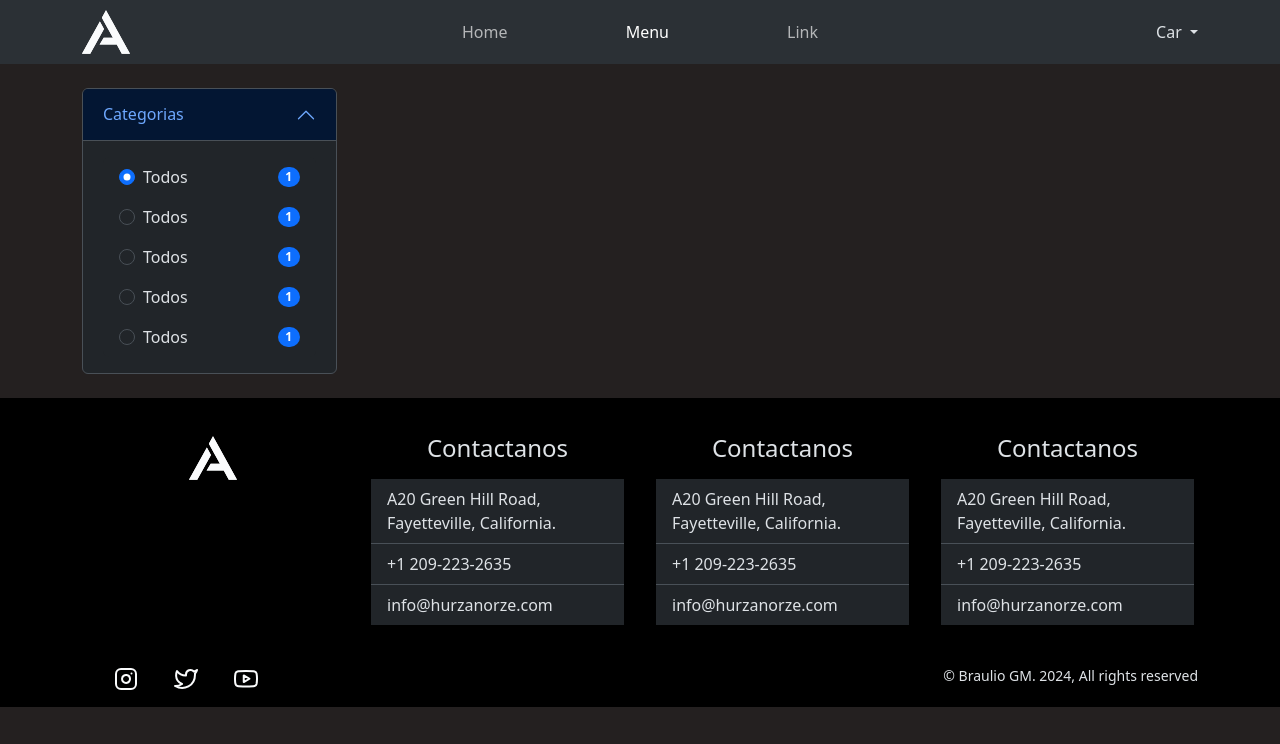
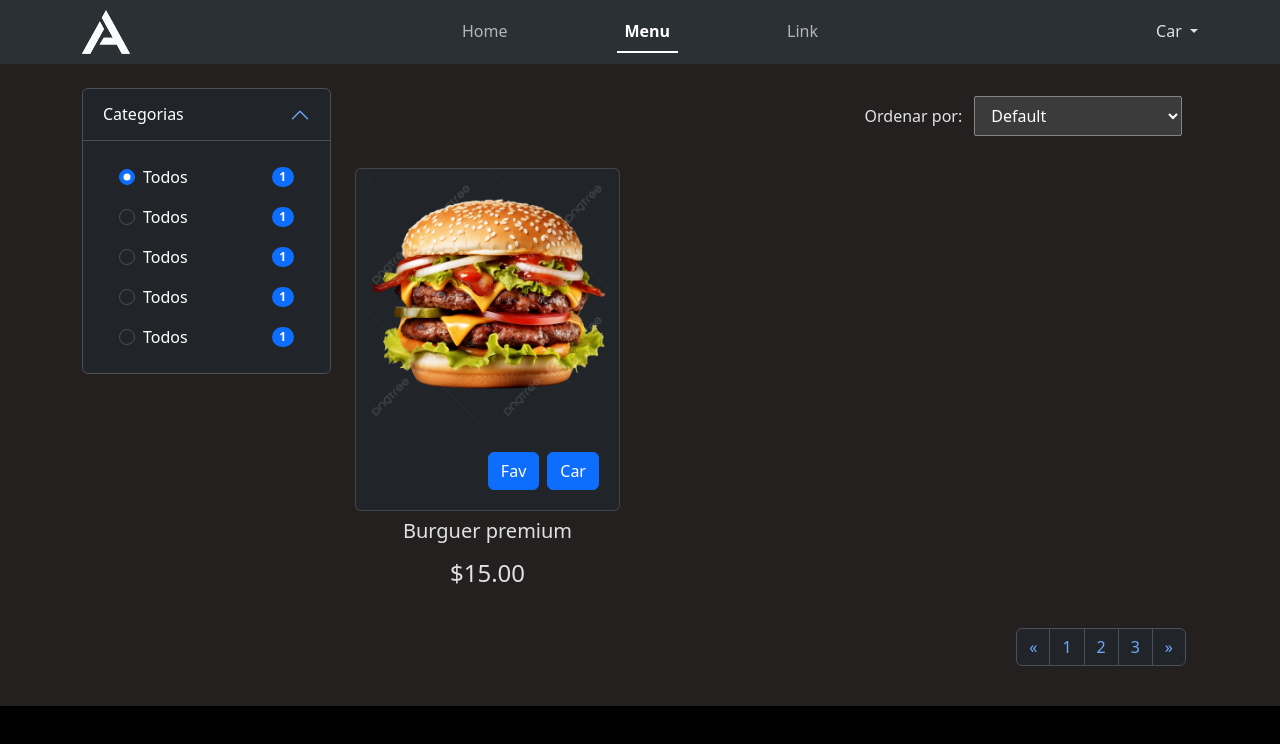
Before and after one commit to brauliogm/El-Caserio_HackaJava, an Angular app in the folder FrontEnd/el-caserio/: page /menu in a window 1280 px wide. Shown: the top 744 px of the page. Built offline with nearby package versions, Linux system fonts and the light colour scheme.

Commit message:
Menu casi listo

```diff
--- a/FrontEnd/el-caserio/src/app/landing-page/landing-page.component.html
+++ b/FrontEnd/el-caserio/src/app/landing-page/landing-page.component.html
@@ -186,6 +186,7 @@
 
   <div class="row ">
 
+    <!--Producto-->
     <div class="col-sm-6 col-md-3">
       <div class="card  ">
         <img src="../../assets/burger.png" class="d-block w-100" alt="...">
--- a/FrontEnd/el-caserio/src/app/menu/menu.component.css
+++ b/FrontEnd/el-caserio/src/app/menu/menu.component.css
@@ -1,4 +1,24 @@
+/*Barra lateral*/
+.accordion-button{
+    background-color: rgba(255, 255, 255, 0);
+    color: white;
+}
+
 .list-group-item{
     border: none;
-    pointer-events: all;
+    color: white;
 }
+
+
+/*Organizador*/
+/*
+.sort-by{
+    border-radius: 6px;
+    border: gray solid 1px;
+}
+
+/*Productos*/
+.tamanio-boton{
+    height: fit-content;
+    width: fit-content;
+}
--- a/FrontEnd/el-caserio/src/app/menu/menu.component.html
+++ b/FrontEnd/el-caserio/src/app/menu/menu.component.html
@@ -1,4 +1,5 @@
 <div class="container my-4">
+  <div class="row">
     <!--barra lateral-->
     <div class="col-md-3 pe-4">
         <!--Categoria-->
@@ -70,26 +71,71 @@
     </div>
 
     <!--contenido principal-->
-    <div class="col-md-9">
+    <div class="col-md-9 pe-4">
         <!--Barra para organizar-->
         <div class="row">
-            <div class="col-md-12">
-
+            <div class="col-md-12 sort-by p-1 pe-0">
+              <div class="row col-md-12 p-1 d-flex justify-content-end">
+                <p class="m-2 me-0 col-md-2 d-flex justify-content-end">Ordenar por:</p>
+                <select class="col-md-3" name="" id="">
+                  <option value="">Default</option>
+                  <option value="">Nombre (A - Z)</option>
+                  <option value="">Nombre (Z - A)</option>
+                  <option value="">Precio (Menor - Mayor)</option>
+                  <option value="">Precio (Mayor - Menor)</option>
+                </select>
+              </div>
             </div>
         </div>
 
         <!--productos-->
-        <div class="row">
-            <div class="col-md-12">
+        <div class="row my-4">
+            <div class="col-md-12 p-0">
+              <div class="row">
+                <!--Producto-->
+                <div class="col-sm-6 col-md-4">
+                  <div class="card">
+                    <img src="../../assets/burger.png" class="d-block w-100" alt="...">
+                    <div class="row m-3 d-flex justify-content-end">
+                      <button type="button" class="btn btn-primary m-1 tamanio-boton">Fav</button>
+                      <button type="button" class="btn btn-primary m-1 tamanio-boton">Car</button>
+                    </div>
+                  </div>
+                  <div class="m-2 d-flex justify-content-center">
+                    <h5>Burguer premium</h5>
+                  </div>
+                  <div class="m-2 d-flex justify-content-center">
+                    <h4>$15.00</h4>
+                  </div>
+                </div>
+
+              </div>
 
             </div>
         </div>
 
         <!--Paginacion-->
         <div class="row">
-            <div class="col-md-12">
-
+            <div class="col-md-12 ">
+              <nav aria-label="">
+                <ul class="pagination justify-content-end">
+                  <li class="page-item">
+                    <a class="page-link" href="" aria-label="Previous">
+                      <span aria-hidden="true">&laquo;</span>
+                    </a>
+                  </li>
+                  <li class="page-item"><a class="page-link" href="">1</a></li>
+                  <li class="page-item"><a class="page-link" href="">2</a></li>
+                  <li class="page-item"><a class="page-link" href="">3</a></li>
+                  <li class="page-item">
+                    <a class="page-link" href="" aria-label="Next">
+                      <span aria-hidden="true">&raquo;</span>
+                    </a>
+                  </li>
+                </ul>
+              </nav>
             </div>
         </div>
     </div>
+  </div>
 </div>
--- a/FrontEnd/el-caserio/src/app/nav-bar/nav-bar.component.css
+++ b/FrontEnd/el-caserio/src/app/nav-bar/nav-bar.component.css
@@ -7,7 +7,7 @@
 .carrito{
     width: 400px;
     position: absolute;
-    margin-top: 20px;
+    margin-top: 19px;
     margin-left: -350px;
     background-color: rgb(61, 64, 68);
     padding: 8px 0px 0px 0px;
--- a/FrontEnd/el-caserio/src/app/nav-bar/nav-bar.component.html
+++ b/FrontEnd/el-caserio/src/app/nav-bar/nav-bar.component.html
@@ -1,4 +1,4 @@
-<nav class="navbar navbar-expand-lg bg-body-tertiary sticky-top">
+<nav class="navbar nav-underline navbar-expand-lg bg-body-tertiary sticky-top">
   <div class="container">
     <div class="logo col-md-4">
       <a href="#">
```
